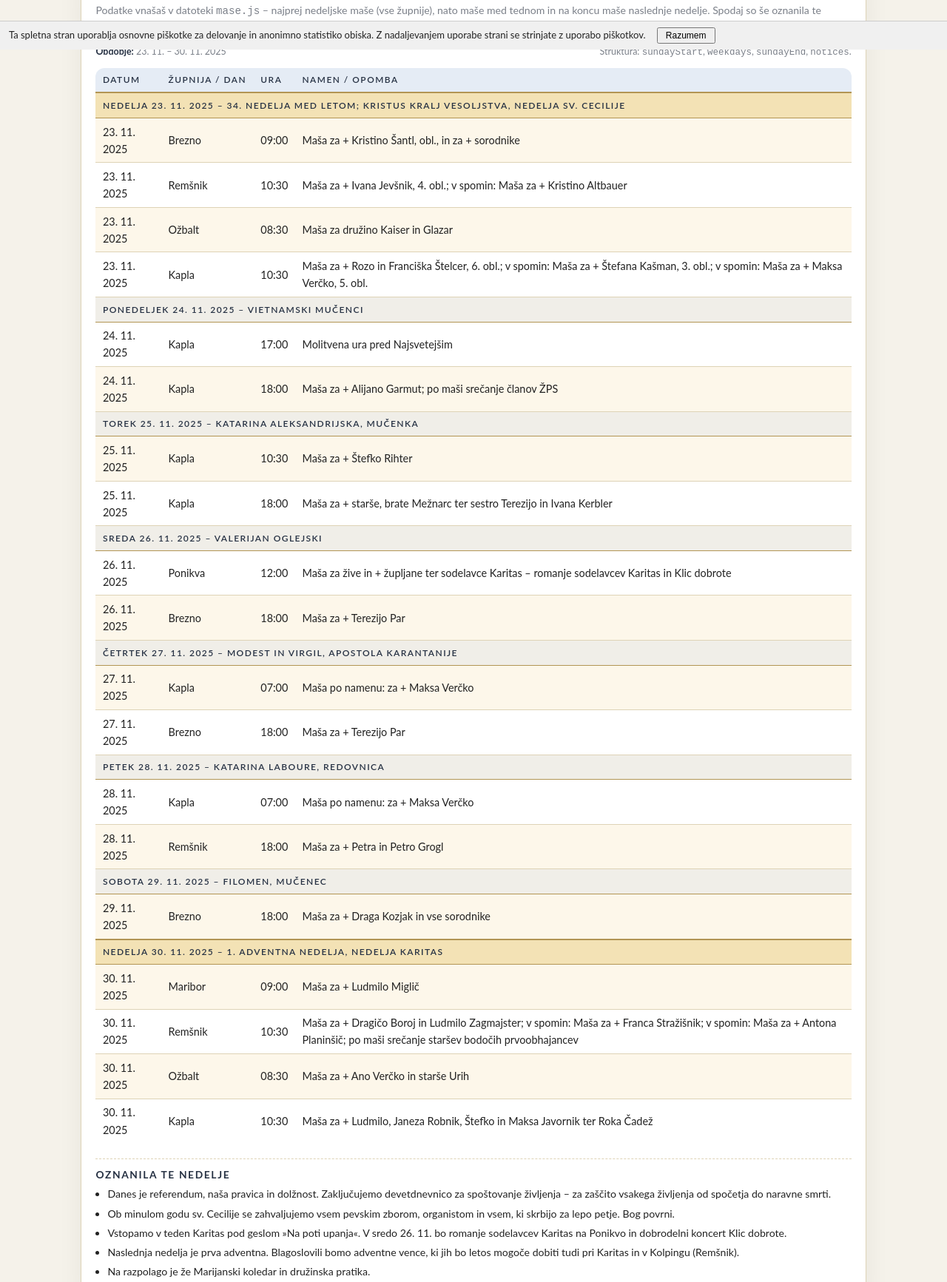
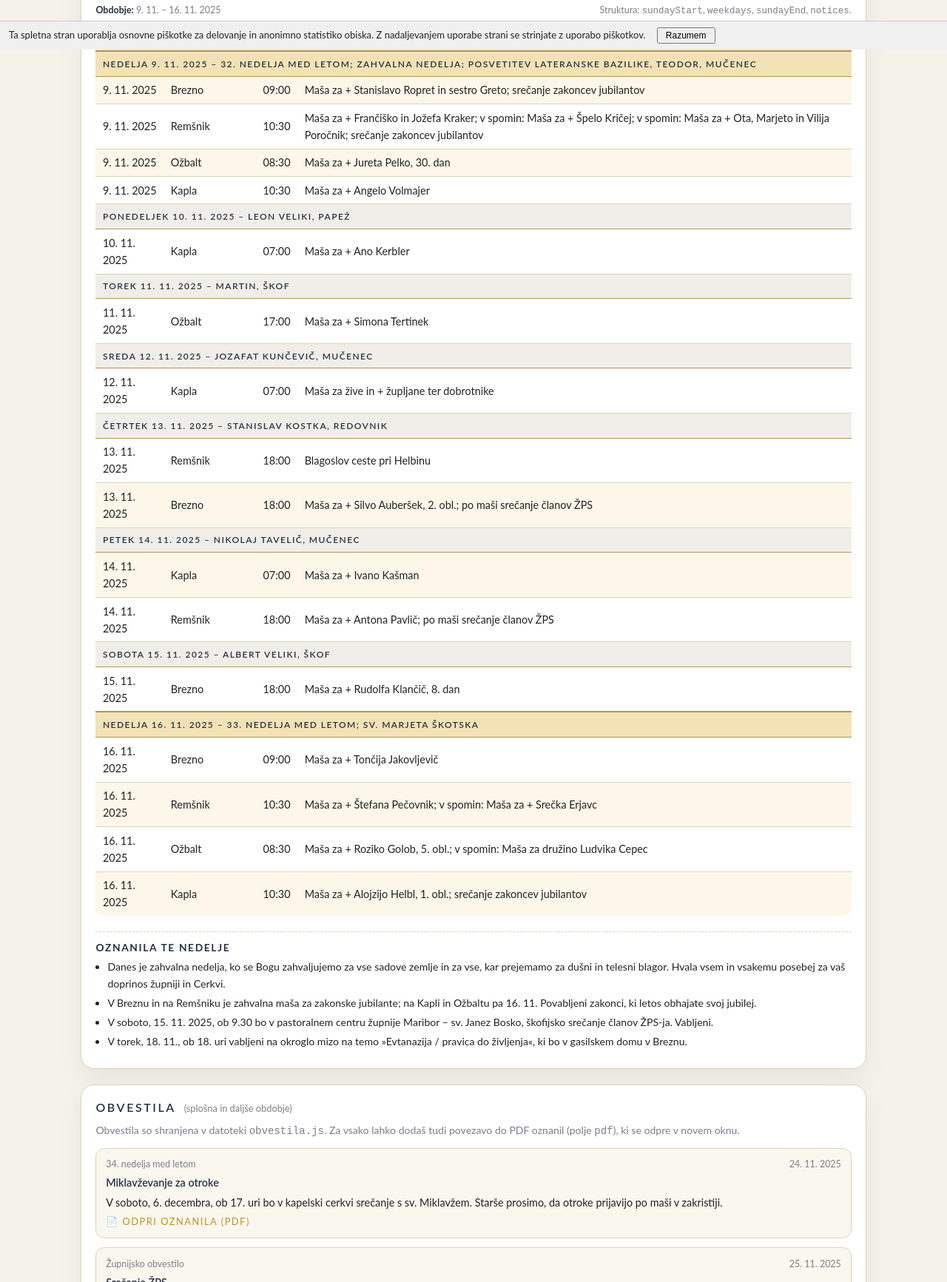
Before and after one commit to Vascan16/VecnaVoda, a plain HTML site: page index.html in a window 1280 px wide. Shown: the part 733-2466 px from the top of the page at 74% size. Drawn offline with Linux system fonts and the light colour scheme.

Commit message:
Add files via upload

```diff
--- a/mase.js
+++ b/mase.js
@@ -1,32 +1,32 @@
-// mase.js – podatki za eno številko oznanil (23.–30. 11. 2025)
+// mase.js – podatki za eno številko oznanil (9.–16. 11. 2025)
 
 window.MASE = {
-  period: "23. 11. – 30. 11. 2025",
+  period: "9. 11. – 16. 11. 2025",
 
-  // NED. 23. 11. – prva nedelja (Kristus Kralj)
+  // NED. 9. 11. – prva nedelja (zahvalna)
   sundayStart: {
-    date: "23. 11. 2025",
-    label: "34. nedelja med letom; Kristus Kralj vesoljstva, nedelja sv. Cecilije",
+    date: "9. 11. 2025",
+    label: "32. nedelja med letom; zahvalna nedelja; posvetitev lateranske bazilike, Teodor, mučenec",
     masses: [
       {
         parish: "Brezno",
         time: "09:00",
-        note: "Maša za + Kristino Šantl, obl., in za + sorodnike"
+        note: "Maša za + Stanislavo Ropret in sestro Greto; srečanje zakoncev jubilantov"
       },
       {
         parish: "Remšnik",
         time: "10:30",
-        note: "Maša za + Ivana Jevšnik, 4. obl.; v spomin: Maša za + Kristino Altbauer"
+        note: "Maša za + Frančiško in Jožefa Kraker; v spomin: Maša za + Špelo Kričej; v spomin: Maša za + Ota, Marjeto in Vilija Poročnik; srečanje zakoncev jubilantov"
       },
       {
         parish: "Ožbalt",
         time: "08:30",
-        note: "Maša za družino Kaiser in Glazar"
+        note: "Maša za + Jureta Pelko, 30. dan"
       },
       {
         parish: "Kapla",
         time: "10:30",
-        note: "Maša za + Rozo in Franciška Štelcer, 6. obl.; v spomin: Maša za + Štefana Kašman, 3. obl.; v spomin: Maša za + Maksa Verčko, 5. obl."
+        note: "Maša za + Angelo Volmajer"
       }
     ]
   },
@@ -34,138 +34,122 @@ window.MASE = {
   // PON–SOB – maše med tednom
   weekdays: [
     {
-      date: "24. 11. 2025",
+      date: "10. 11. 2025",
       day: "Ponedeljek",
-      saint: "Vietnamski mučenci",
+      saint: "Leon Veliki, papež",
       masses: [
         {
           parish: "Kapla",
-          time: "17:00",
-          note: "Molitvena ura pred Najsvetejšim"
-        },
-        {
-          parish: "Kapla",
-          time: "18:00",
-          note: "Maša za + Alijano Garmut; po maši srečanje članov ŽPS"
+          time: "07:00",
+          note: "Maša za + Ano Kerbler"
         }
       ]
     },
     {
-      date: "25. 11. 2025",
+      date: "11. 11. 2025",
       day: "Torek",
-      saint: "Katarina Aleksandrijska, mučenka",
+      saint: "Martin, škof",
       masses: [
         {
-          parish: "Kapla",
-          time: "10:30",
-          note: "Maša za + Štefko Rihter"
-        },
-        {
-          parish: "Kapla",
-          time: "18:00",
-          note: "Maša za + starše, brate Mežnarc ter sestro Terezijo in Ivana Kerbler"
+          parish: "Ožbalt",
+          time: "17:00",
+          note: "Maša za + Simona Tertinek"
         }
       ]
     },
     {
-      date: "26. 11. 2025",
+      date: "12. 11. 2025",
       day: "Sreda",
-      saint: "Valerijan Oglejski",
+      saint: "Jozafat Kunčevič, mučenec",
       masses: [
         {
-          parish: "Ponikva",
-          time: "12:00",
-          note: "Maša za žive in + župljane ter sodelavce Karitas – romanje sodelavcev Karitas in Klic dobrote"
+          parish: "Kapla",
+          time: "07:00",
+          note: "Maša za žive in + župljane ter dobrotnike"
+        }
+      ]
+    },
+    {
+      date: "13. 11. 2025",
+      day: "Četrtek",
+      saint: "Stanislav Kostka, redovnik",
+      masses: [
+        {
+          parish: "Remšnik",
+          time: "18:00",
+          note: "Blagoslov ceste pri Helbinu"
         },
         {
           parish: "Brezno",
           time: "18:00",
-          note: "Maša za + Terezijo Par"
+          note: "Maša za + Silvo Auberšek, 2. obl.; po maši srečanje članov ŽPS"
         }
       ]
     },
     {
-      date: "27. 11. 2025",
-      day: "Četrtek",
-      saint: "Modest in Virgil, apostola Karantanije",
+      date: "14. 11. 2025",
+      day: "Petek",
+      saint: "Nikolaj Tavelič, mučenec",
       masses: [
         {
           parish: "Kapla",
           time: "07:00",
-          note: "Maša po namenu: za + Maksa Verčko"
+          note: "Maša za + Ivano Kašman"
         },
         {
-          parish: "Brezno",
+          parish: "Remšnik",
           time: "18:00",
-          note: "Maša za + Terezijo Par"
+          note: "Maša za + Antona Pavlič; po maši srečanje članov ŽPS"
         }
       ]
     },
     {
-      date: "28. 11. 2025",
-      day: "Petek",
-      saint: "Katarina Laboure, redovnica",
-      masses: [
-        {
-          parish: "Kapla",
-          time: "07:00",
-          note: "Maša po namenu: za + Maksa Verčko"
-        },
-        {
-          parish: "Remšnik",
-          time: "18:00",
-          note: "Maša za + Petra in Petro Grogl"
-        }
-      ]
-    },
-    {
-      date: "29. 11. 2025",
+      date: "15. 11. 2025",
       day: "Sobota",
-      saint: "Filomen, mučenec",
+      saint: "Albert Veliki, škof",
       masses: [
         {
           parish: "Brezno",
           time: "18:00",
-          note: "Maša za + Draga Kozjak in vse sorodnike"
+          note: "Maša za + Rudolfa Klančič, 8. dan"
         }
       ]
     }
   ],
 
-  // NED. 30. 11. – naslednja nedelja
+  // NED. 16. 11. – naslednja nedelja
   sundayEnd: {
-    date: "30. 11. 2025",
-    label: "1. adventna nedelja, nedelja Karitas",
+    date: "16. 11. 2025",
+    label: "33. nedelja med letom; sv. Marjeta Škotska",
     masses: [
       {
-        parish: "Maribor",
+        parish: "Brezno",
         time: "09:00",
-        note: "Maša za + Ludmilo Miglič"
+        note: "Maša za + Tončija Jakovljevič"
       },
       {
         parish: "Remšnik",
         time: "10:30",
-        note: "Maša za + Dragičo Boroj in Ludmilo Zagmajster; v spomin: Maša za + Franca Stražišnik; v spomin: Maša za + Antona Planinšič; po maši srečanje staršev bodočih prvoobhajancev"
+        note: "Maša za + Štefana Pečovnik; v spomin: Maša za + Srečka Erjavc"
       },
       {
         parish: "Ožbalt",
         time: "08:30",
-        note: "Maša za + Ano Verčko in starše Urih"
+        note: "Maša za + Roziko Golob, 5. obl.; v spomin: Maša za družino Ludvika Cepec"
       },
       {
         parish: "Kapla",
         time: "10:30",
-        note: "Maša za + Ludmilo, Janeza Robnik, Štefko in Maksa Javornik ter Roka Čadež"
+        note: "Maša za + Alojzijo Helbl, 1. obl.; srečanje zakoncev jubilantov"
       }
     ]
   },
 
   // OZNANILA TE NEDELJE (spodnji del liste oznanil)
   notices: [
-    "Danes je referendum, naša pravica in dolžnost. Zaključujemo devetdnevnico za spoštovanje življenja – za zaščito vsakega življenja od spočetja do naravne smrti.",
-    "Ob minulom godu sv. Cecilije se zahvaljujemo vsem pevskim zborom, organistom in vsem, ki skrbijo za lepo petje. Bog povrni.",
-    "Vstopamo v teden Karitas pod geslom »Na poti upanja«. V sredo 26. 11. bo romanje sodelavcev Karitas na Ponikvo in dobrodelni koncert Klic dobrote.",
-    "Naslednja nedelja je prva adventna. Blagoslovili bomo adventne vence, ki jih bo letos mogoče dobiti tudi pri Karitas in v Kolpingu (Remšnik).",
-    "Na razpolago je že Marijanski koledar in družinska pratika."
+    "Danes je zahvalna nedelja, ko se Bogu zahvaljujemo za vse sadove zemlje in za vse, kar prejemamo za dušni in telesni blagor. Hvala vsem in vsakemu posebej za vaš doprinos župniji in Cerkvi.",
+    "V Breznu in na Remšniku je zahvalna maša za zakonske jubilante; na Kapli in Ožbaltu pa 16. 11. Povabljeni zakonci, ki letos obhajate svoj jubilej.",
+    "V soboto, 15. 11. 2025, ob 9.30 bo v pastoralnem centru župnije Maribor – sv. Janez Bosko, škofijsko srečanje članov ŽPS-ja. Vabljeni.",
+    "V torek, 18. 11., ob 18. uri vabljeni na okroglo mizo na temo »Evtanazija / pravica do življenja«, ki bo v gasilskem domu v Breznu."
   ]
 };
--- a/styles.css
+++ b/styles.css
@@ -115,9 +115,9 @@ header {
   font-size: var(--font-center-title);
   letter-spacing: 0.28em;
   text-transform: uppercase;
-}
+
   /* NEŽEN spodnji rob, brez dvojnega stacka */
- /* border-bottom: 3px solid var(--color-header-line);
+  border-bottom: 3px solid var(--color-header-line);
 }
 
 /* 3) ZLATI trak – grbi + ENA dvojna črta (brez dodatnega stikanja) */
@@ -125,9 +125,9 @@ header {
   background: var(--color-gold);
   padding: 1.8rem 0 1.6rem;
   text-align: center;
-}
+
   /* Samo spodnja dvojna linija (zgoraj nič) */
-  /*border-bottom: 4px double var(--color-header-line);
+  border-bottom: 4px double var(--color-header-line);
 }
 
 .hero-icons-image {
```
